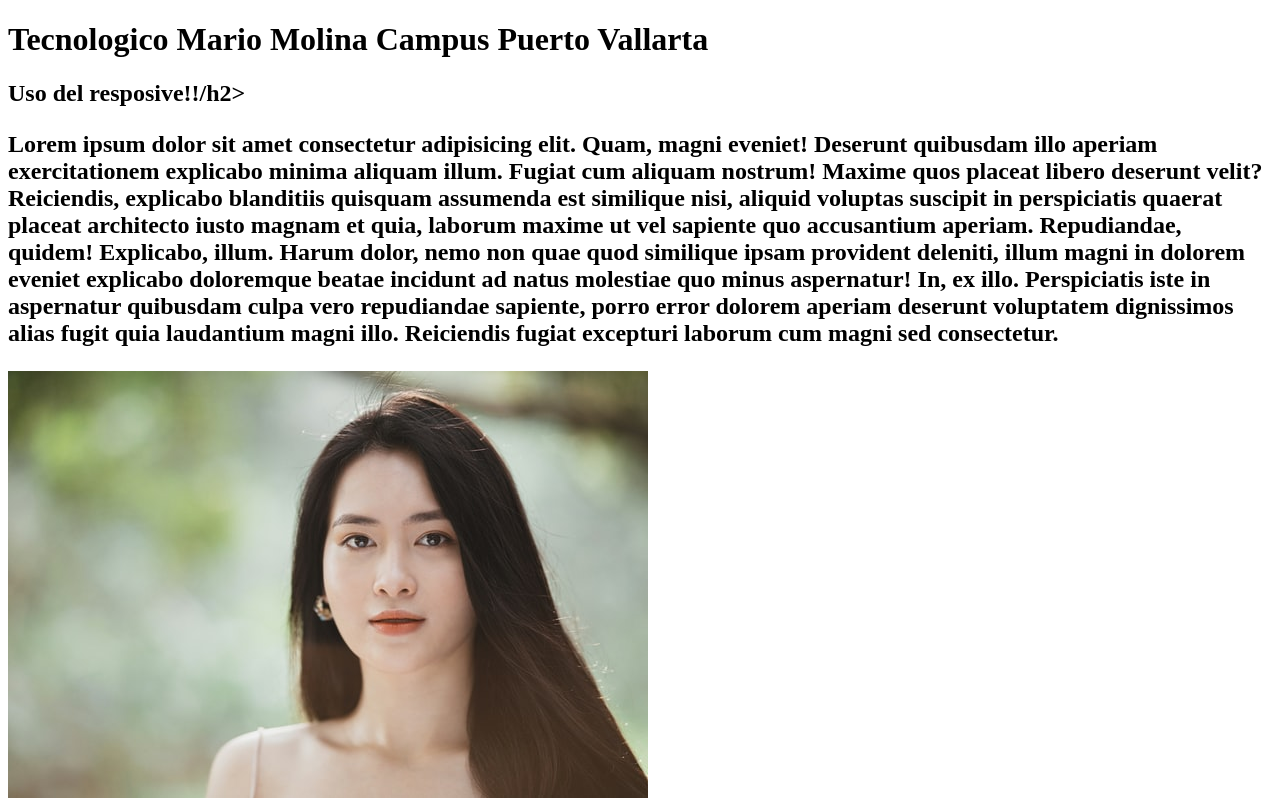
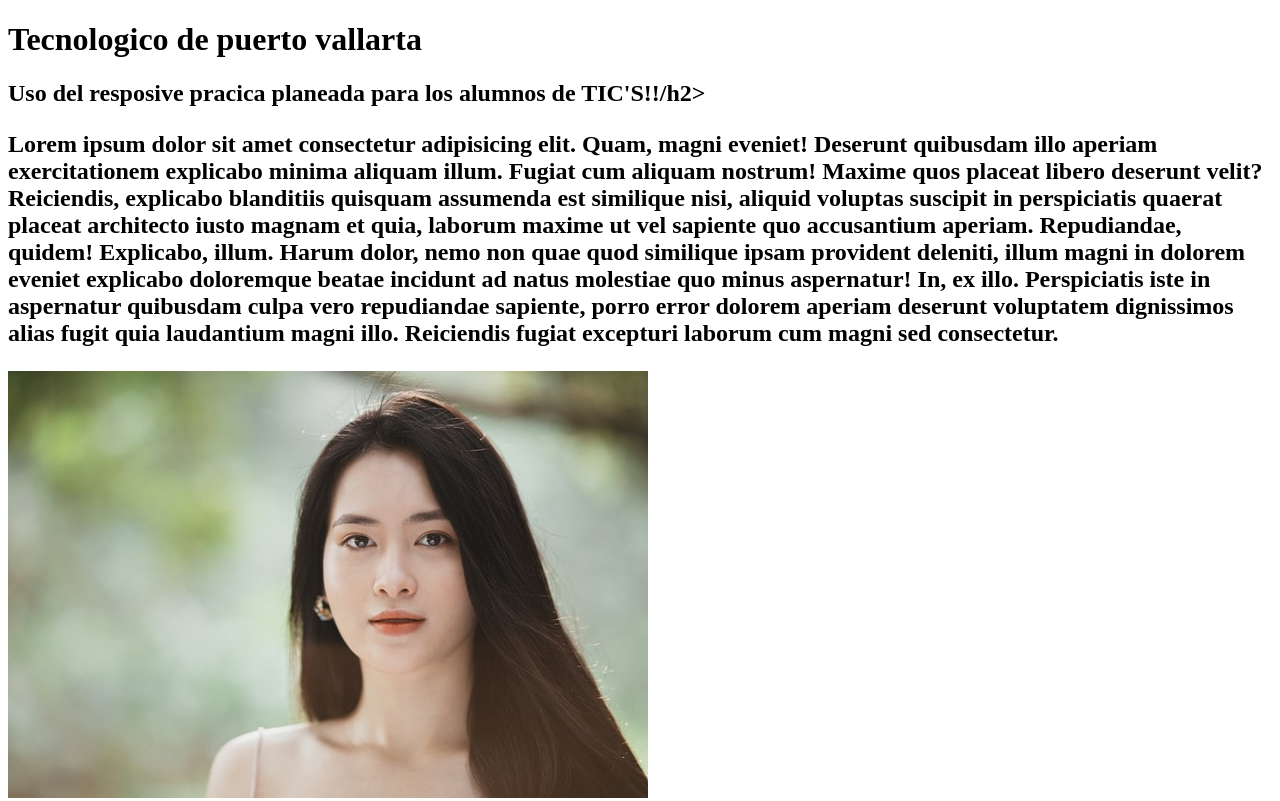
Before and after one commit to gustavoudg/practica-responsive, a plain HTML site: page index.html in a window 1280 px wide. Shown: the top 801 px of the page. Drawn offline with Linux system fonts and the light colour scheme.

Commit message:
modificacion realizada por viera
realizada el 15 de abril

```diff
--- a/index.html
+++ b/index.html
@@ -8,8 +8,8 @@
     <title>Practica sobre Media Query</title>
 </head>
 <body>
-    <h1>Tecnologico Mario Molina Campus Puerto Vallarta</h1>
-    <h2>Uso del resposive!!/h2>
+    <h1>Tecnologico de puerto vallarta</h1>
+    <h2>Uso del resposive pracica planeada para los alumnos de TIC'S!!/h2>
     <p>Lorem ipsum dolor sit amet consectetur adipisicing elit. Quam, magni eveniet! Deserunt quibusdam illo aperiam exercitationem explicabo minima aliquam illum. Fugiat cum aliquam nostrum! Maxime quos placeat libero deserunt velit?
     Reiciendis, explicabo blanditiis quisquam assumenda est similique nisi, aliquid voluptas suscipit in perspiciatis quaerat placeat architecto iusto magnam et quia, laborum maxime ut vel sapiente quo accusantium aperiam. Repudiandae, quidem!
     Explicabo, illum. Harum dolor, nemo non quae quod similique ipsam provident deleniti, illum magni in dolorem eveniet explicabo doloremque beatae incidunt ad natus molestiae quo minus aspernatur! In, ex illo.
```
